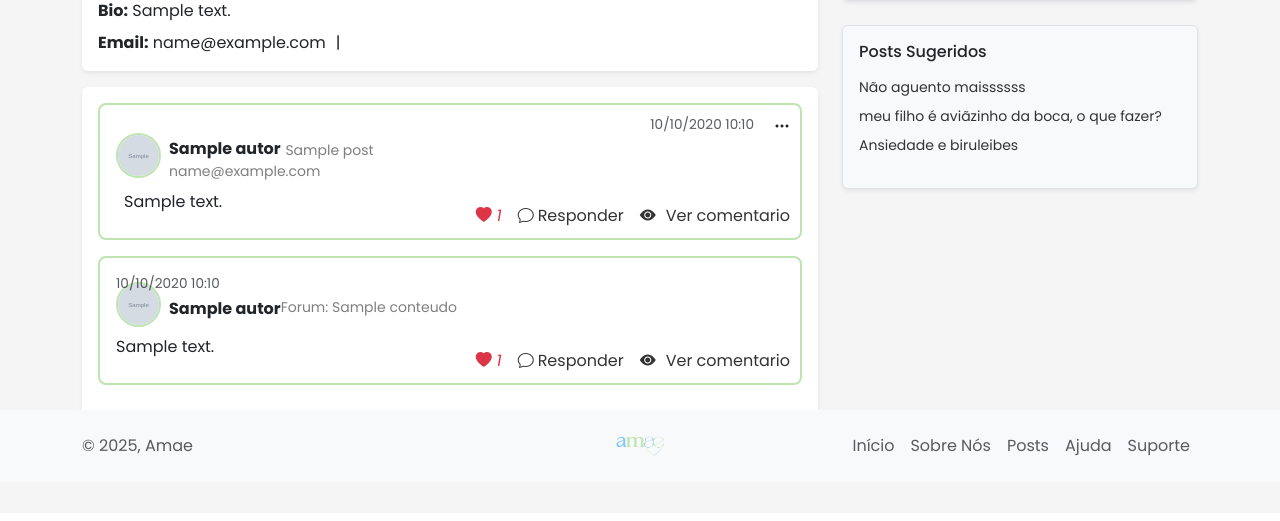
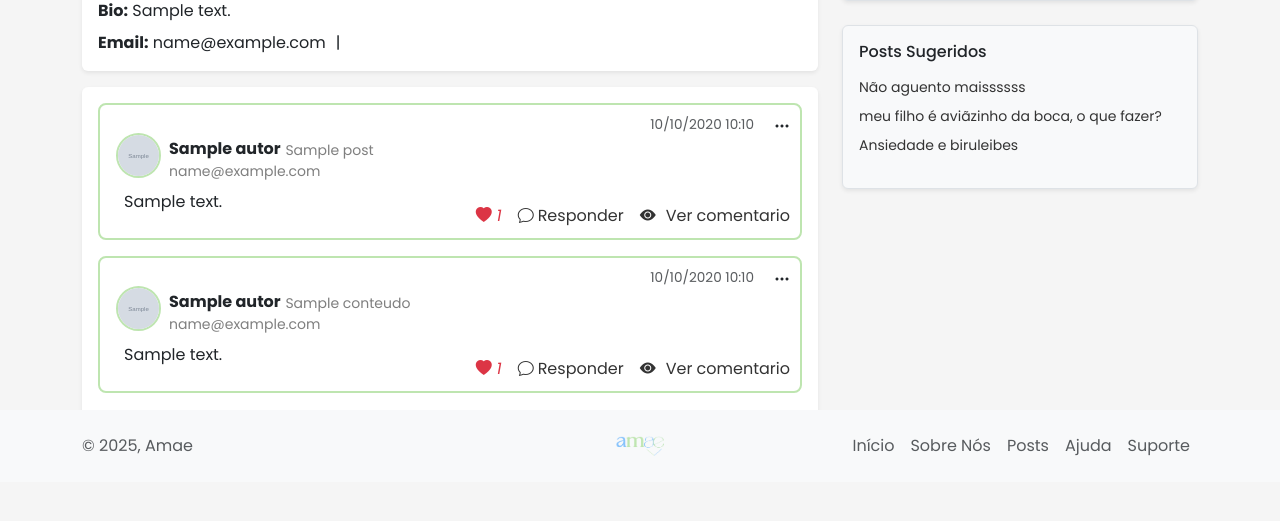
Before and after one commit to lariiscriis/ProjetoGestaoAgil, a Django app: template app/templates/perfil_usuario.html in a window 1280 px wide. Shown: the part 318-839 px from the top of the page. Before the commit the page ends 774 px from the top, so only its background shows below. Run offline with Django 4.2, Linux system fonts and the light colour scheme; the template is opened without the code that fills it: most values are stand-ins (such as "Sample title", 1, 10 or a date in 2020); grey boxes marked "Sample" are stand-in pictures; parts of the project's set-up code (start-up, migrations or seed data) failed here and were passed over.

Commit message:
arruma aparencia de comentario do forum no perfil

```diff
--- a/app/templates/perfil_usuario.html
+++ b/app/templates/perfil_usuario.html
@@ -114,9 +114,17 @@
                         {% endif %}
                         {% if comentario.forum %}
                         <div class="comentario forum-post p-3 mb-3">
-                            <p class="text-muted data-comentario position-absolute" style="font-size: 0.85rem;">
-                                {{ comentario.data_criacao|date:"d/m/Y H:i" }}
-                            </p>
+                            <div class="data-excluir-comentario position-absolute">
+                            <p class="text-muted data-comentario " style="font-size: 0.85rem;"> {{ comentario.data_criacao|date:"d/m/Y H:i" }} </p>
+                                 <div class="dropdown">
+                                    <i class="bi bi-three-dots" data-bs-toggle="dropdown" style="cursor: pointer;"></i>
+                                    <ul class="dropdown-menu dropdown-menu-end">
+                                    {% if request.session.usuario_id == comentario.autor.usuario_id %}
+                                        <li><a href="{% url 'excluir_comentario' comentario.comentario_id %}"><button class="dropdown-item text-danger"><i class="bi bi-trash3-fill"></i> Apagar post</button></a></li>
+                                    {% endif %}
+                                    </ul>
+                                </div>
+                            </div>
                             <div class="d-flex align-items-center mb-2 mt-2">
                                 {% if comentario.autor.foto_perfil %}
                                     <img class="profile-pic me-2" src="{{ comentario.autor.foto_perfil.url }}" width="45" height="45" alt="{{ comentario.autor.nome }}">
@@ -125,19 +133,19 @@
                                 {% endif %}
 
                                 <div class="post-nome-perfil">
+                                    <div class="nome-email-autor">
                                 <strong>{{ comentario.autor.nome }}</strong>
-                                <span class="d-block">Forum: {{ comentario.forum.conteudo }}</span>
+                                <span> {{comentario.autor.email}}</span>
                                 </div>
-
+                                <span class="d-block post-nome">{{ comentario.forum.conteudo }}</span>
+                                </div>
                             </div>
-                            <p class="mb-2">{{ comentario.texto }}</p>
+                            <p class="mb-2 text-comentario">{{ comentario.texto }}</p>
                             <div class="d-flex gap-3 curtir-resposta position-absolute">
                                 <i class="bi bi-heart-fill text-danger"><span> {{ comentario.curtida_set.count }}</span></i>
-                                <a href="{% url 'forum' %}#comentario-{{ comentario.comentario_id }}" class="text-decoration-none"><i class="bi bi-chat me-1"></i>Responder</a>
-                                {% if request.session.usuario_id == comentario.autor.usuario_id %}
-                                    <a href="{% url 'excluir_comentario' comentario.comentario_id %}" class="text-danger"><i class="bi bi-trash3-fill"></i>Excluir</a>
-                                {% endif %}
-                                <a href="{% url 'forum'  %}#comentario-{{ comentario.comentario_id }}"><i class="bi bi-eye-fill"></i>Ver comentario</a>
+                                <a href="{% url 'forum' %}#comentario-{{ comentario.comentario_id }}" class="text-decoration-none resposta-ver-comentario"><i class="bi bi-chat me-1"></i>Responder</a>
+                                <a href="{% url 'forum'  %}#comentario-{{ comentario.comentario_id }}" class="resposta-ver-comentario"><i class="bi bi-eye-fill"></i>Ver comentario</a>
+
                             </div>
                         </div>
                         {% endif %}
```
